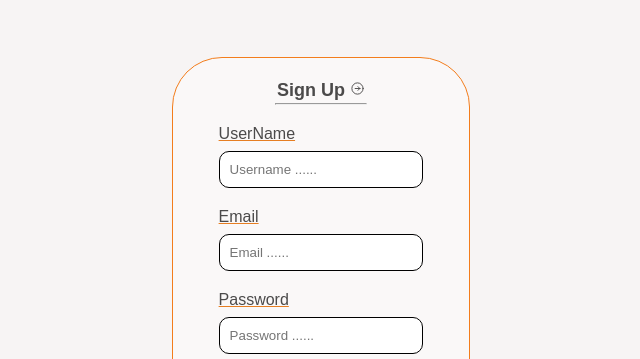
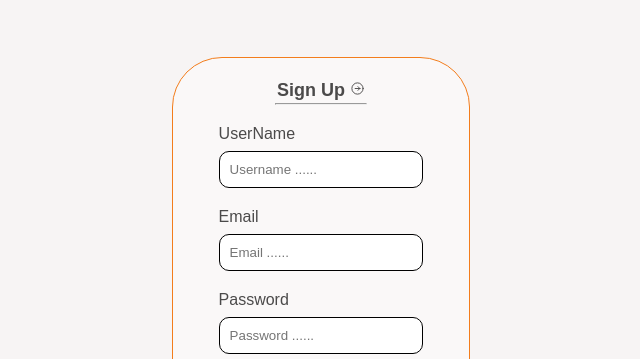
Before and after one commit to LinkBroken/Omni-Food-app, a plain HTML site: page index.html in a window 1280 px wide. Shown: the part 2041-2400 px from the top of the page, 319-959 px from the left. Drawn offline with Linux system fonts and the light colour scheme; no server answers; files whose address does not match are found by name.

Commit message:
fixed form labels style

```diff
--- a/style/cta.css
+++ b/style/cta.css
@@ -27,9 +27,7 @@
   gap: 20px;
 
 }
-.cta-form>form>span>label{
-  text-decoration: underline #e67e22;
-}
+
 .cta-form>form>span>input{
   padding: 10px;
   border-radius: 10px;
```
